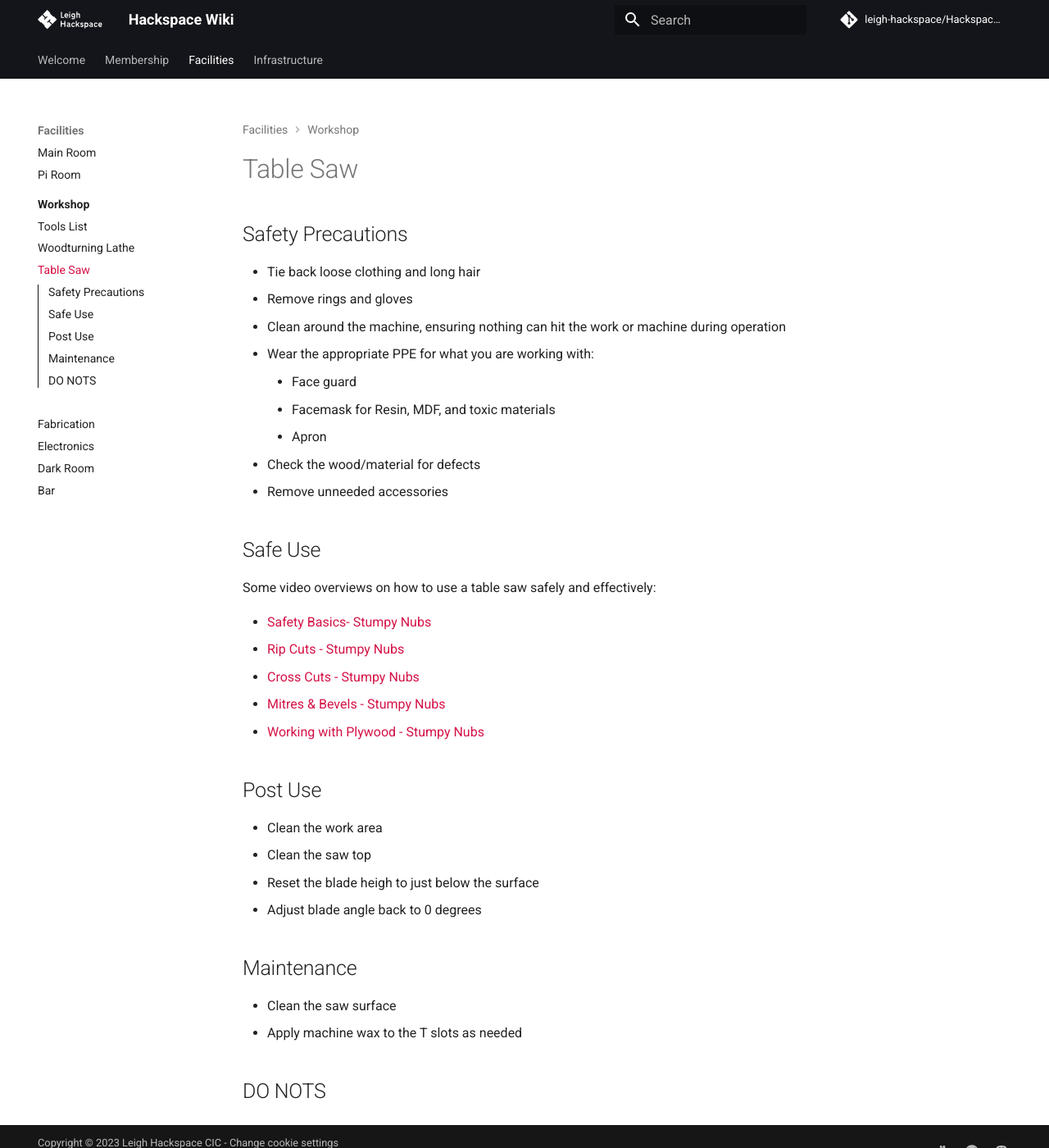
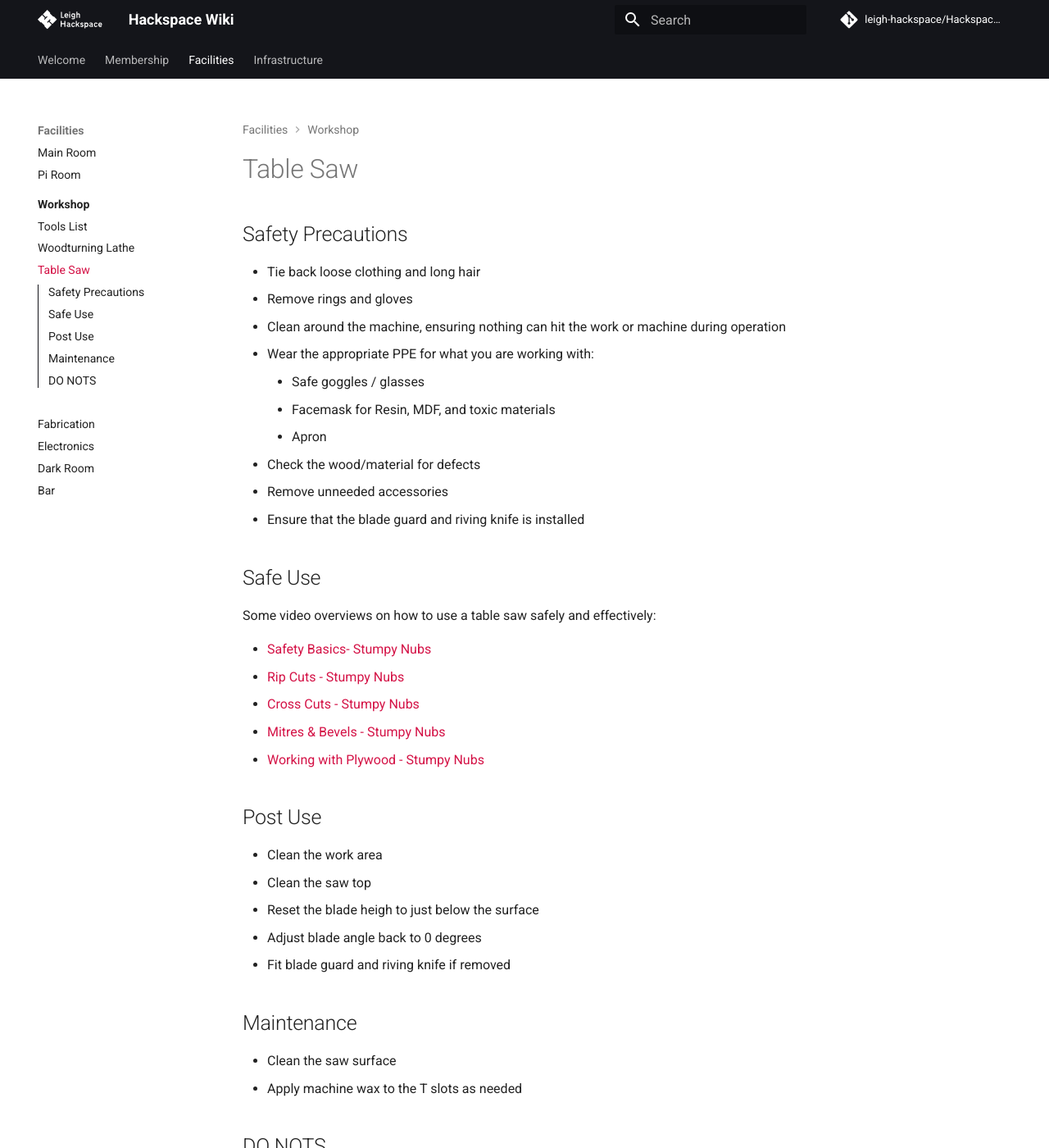
Before and after one commit to leigh-hackspace/HackspaceWiki, an MkDocs documentation site: the page built from docs/facilities/workshop/table_saw.md, in a window 1280 px wide and 1400 px high. Shown: the whole window at 82% size. Built offline with MkDocs 1.6.1 and Material for MkDocs 9.7.7, drawn with Linux system fonts in a browser that asks for light colours; comment, search, counter and statistics services are not loaded; the version menu is left out.

Commit message:
Update table_saw.md

```diff
--- a/docs/facilities/workshop/table_saw.md
+++ b/docs/facilities/workshop/table_saw.md
@@ -6,11 +6,12 @@
 * Remove rings and gloves
 * Clean around the machine, ensuring nothing can hit the work or machine during operation
 * Wear the appropriate PPE for what you are working with:
-    * Face guard
+    * Safe goggles / glasses
     * Facemask for Resin, MDF, and toxic materials
     * Apron
 * Check the wood/material for defects
 * Remove unneeded accessories
+* Ensure that the blade guard and riving knife is installed
 
 ## Safe Use
 
@@ -18,9 +19,9 @@ Some video overviews on how to use a table saw safely and effectively:
 
 * [Safety Basics- Stumpy Nubs](https://www.youtube.com/watch?v=qSbS5zhH7cE)
 * [Rip Cuts - Stumpy Nubs](https://www.youtube.com/watch?v=bADmnDEcuYo)
-* [Cross Cuts - Stumpy Nubs](https://www.youtube.com/watch?v=o8ok1h0gJ5o&t=0s)
-* [Mitres & Bevels - Stumpy Nubs](https://www.youtube.com/watch?v=7aZCdt8Cs8M&t=0s)
-* [Working with Plywood - Stumpy Nubs](https://www.youtube.com/watch?v=71UenL74k2E&t=0s)
+* [Cross Cuts - Stumpy Nubs](https://www.youtube.com/watch?v=o8ok1h0gJ5o)
+* [Mitres & Bevels - Stumpy Nubs](https://www.youtube.com/watch?v=7aZCdt8Cs8M)
+* [Working with Plywood - Stumpy Nubs](https://www.youtube.com/watch?v=71UenL74k2E)
 
 ## Post Use
 
@@ -28,6 +29,7 @@ Some video overviews on how to use a table saw safely and effectively:
 * Clean the saw top
 * Reset the blade heigh to just below the surface
 * Adjust blade angle back to 0 degrees
+* Fit blade guard and riving knife if removed
 
 ## Maintenance
 
```
